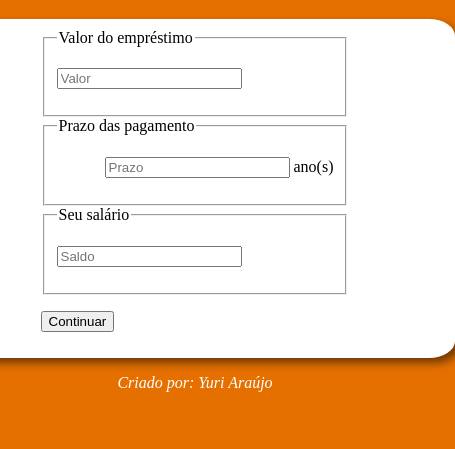
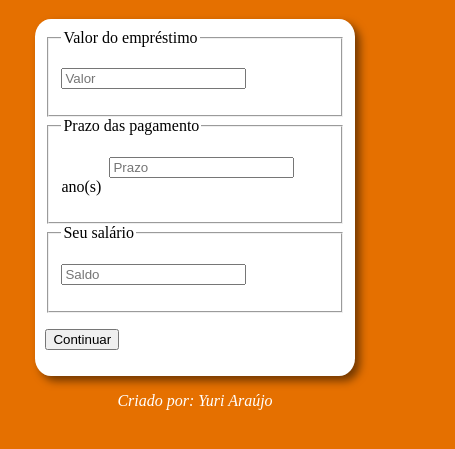
Before and after one commit to sempiternus-bit/finance, a plain HTML site: page index.html in a window 390 px wide. Shown: the part 69-518 px from the top of the page, 455 px wide, since content can reach past the window. Drawn offline with Linux system fonts and the light colour scheme.

Commit message:
Update style.css

```diff
--- a/style.css
+++ b/style.css
@@ -26,3 +26,8 @@ footer{
 	font-style: italic;
 	color: #fff;
 }
+@media screen and (max-width: 700px){
+	section{
+		width: 80%;
+	}
+}
```
